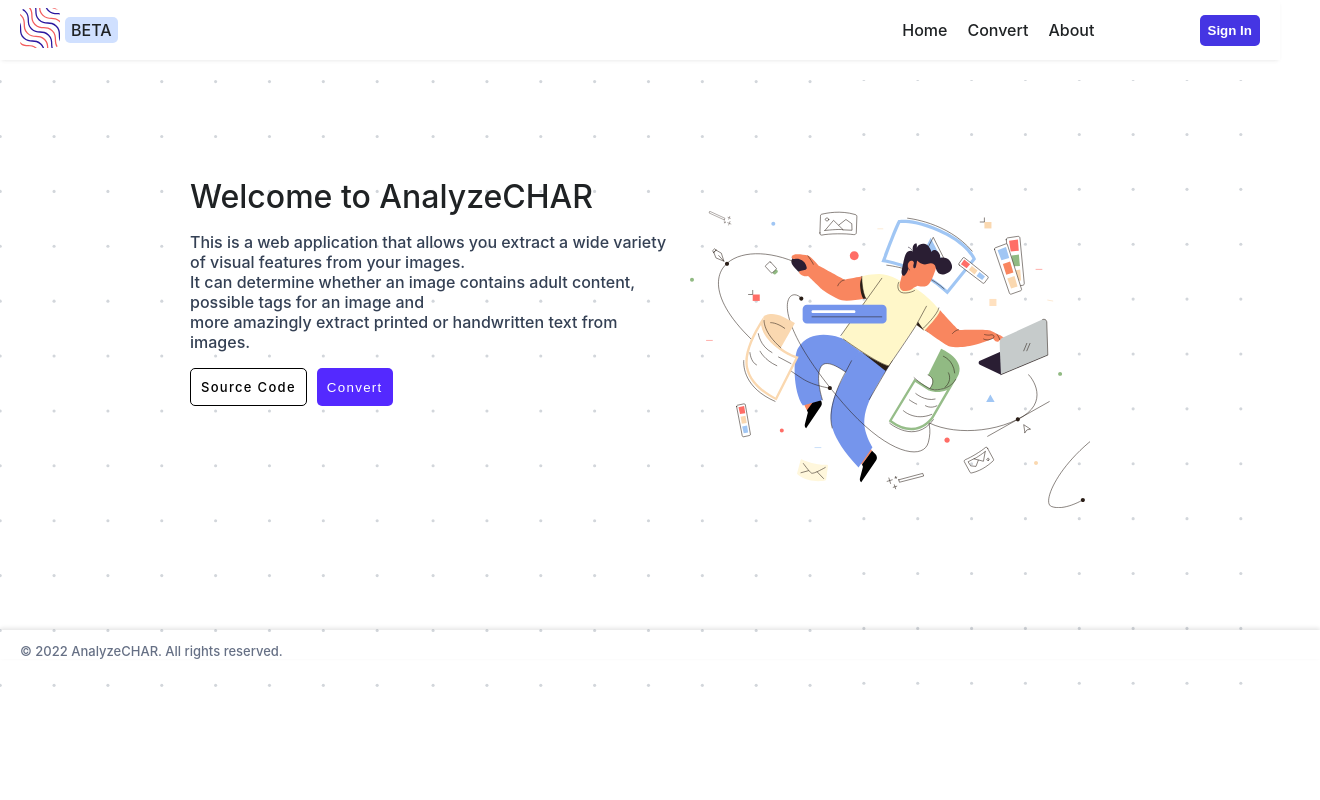
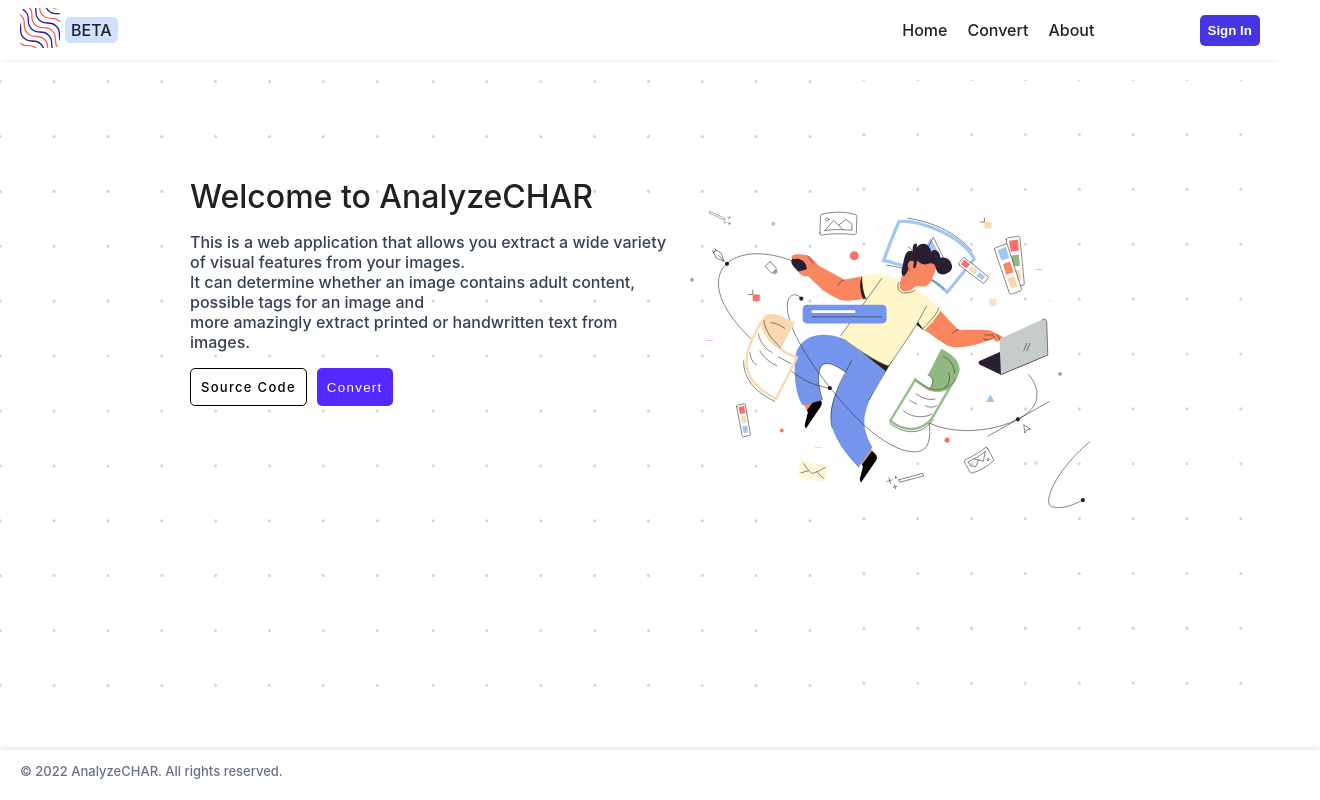
Before and after one commit to Saifurrahmanemon/AnalyzeCHAR, a React (Create React App) app: page / in a window 1280 px wide. Shown: the whole page, 1320 px wide, since content can reach past the window. Built offline with nearby package versions, Linux system fonts and the light colour scheme; no server answers.

Commit message:
fix footer size and pop over text in itemdetails

```diff
--- a/src/Pages/ItemDetails/ItemDetails.styles.ts
+++ b/src/Pages/ItemDetails/ItemDetails.styles.ts
@@ -93,6 +93,7 @@
    color: transparent;
    background-color: transparent;
    width: 150px;
+   margin-bottom: 10px;
    padding: 5px 5px;
    border-radius: 4px;
    transition: visibility 0.5s, color 0.5s, background-color 0.5s, width 0.5s,
@@ -116,7 +117,6 @@
       color: #fff;
       background-color: rgba(0, 0, 0, 0.8);
       width: 250px;
-      margin-left: 5px;
       padding: 5px 5px;
       &:before {
          border-color: transparent transparent rgba(0, 0, 0, 0.8) rgba(0, 0, 0, 0.8);
--- a/src/Pages/ItemDetails/ItemDetails.tsx
+++ b/src/Pages/ItemDetails/ItemDetails.tsx
@@ -24,7 +24,6 @@
    const [fileSelected, setFileSelected] = useState<null | string>(null);
    const [analysis, setAnalysis] = useState<null | string>(null);
    const [processing, setProcessing] = useState(false);
-   const [isHovering, setIsHovering] = useState(false);
    const [fileTitle, setFileTitle] = useState('');
    const [user, loading] = useAuthState(auth);
 
@@ -53,7 +52,7 @@
             const converts = {
                value: value,
             };
-            const res = await axiosPrivate.put(`${URL}/converts/${user?.email}`, {
+            await axiosPrivate.put(`${URL}/converts/${user?.email}`, {
                converts,
             });
 
--- a/src/components/Footer/Footer.styles.ts
+++ b/src/components/Footer/Footer.styles.ts
@@ -2,6 +2,8 @@
 
 export const FooterContainer = styled.footer`
    display: flex;
+   position: fixed;
+   height: 50px;
    justify-content: flex-start;
    align-items: flex-start;
    padding: ${(props) => props.theme.container};
```
Also changed, not shown: 1 other file (tests, documents, lock files or other folders).
